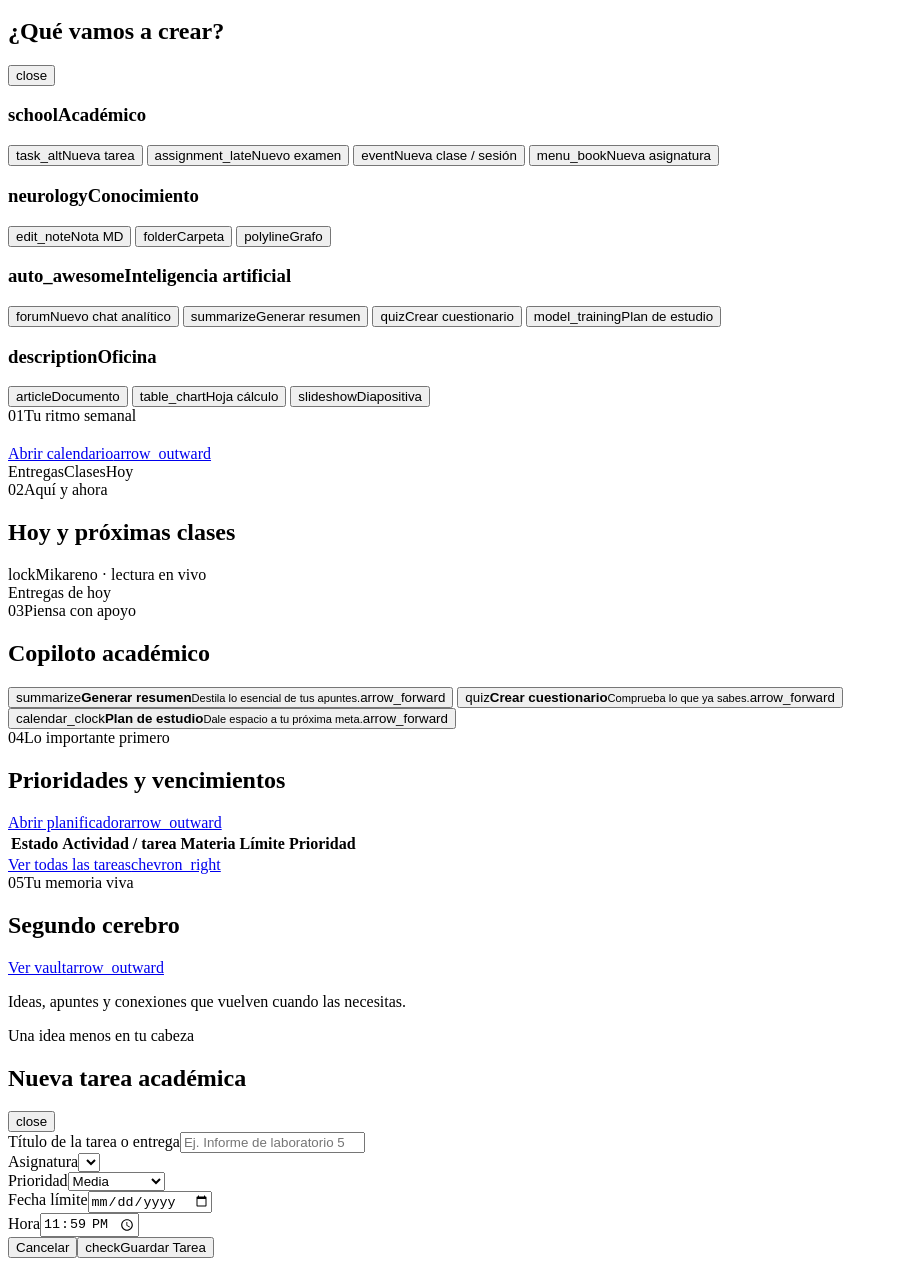
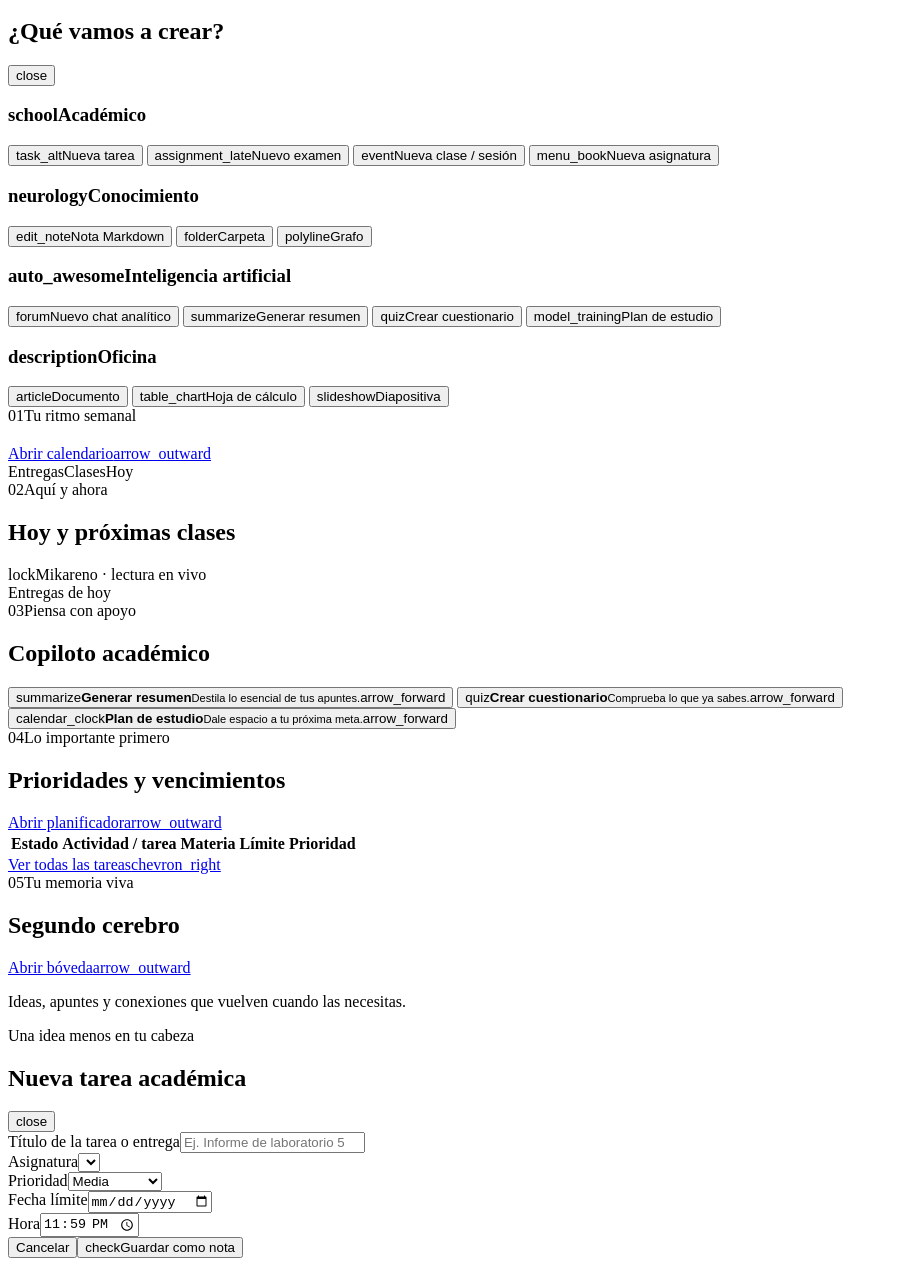
Before and after one commit to gaboexperimetos-ui/automaticaion-bida-, a plain HTML site: page static/stitch-v2/_content/clean/index.html in a window 1280 px wide. Shown: the part 139-1413 px from the top of the page, without its empty margins (0-898 px from the left). Drawn offline with Linux system fonts and the light colour scheme.

Commit message:
Pulir textos del panel principal y aclarar la captura de tareas

```diff
--- a/static/stitch-v2/_content/clean/index.html
+++ b/static/stitch-v2/_content/clean/index.html
@@ -43,7 +43,7 @@
         <section class="nova-create-group">
           <h3><span class="material-symbols-outlined" aria-hidden="true">neurology</span>Conocimiento</h3>
           <div class="nova-create-grid three">
-            <button type="button"><span class="material-symbols-outlined" aria-hidden="true">edit_note</span><span>Nota MD</span></button>
+            <button type="button"><span class="material-symbols-outlined" aria-hidden="true">edit_note</span><span>Nota Markdown</span></button>
             <button type="button"><span class="material-symbols-outlined" aria-hidden="true">folder</span><span>Carpeta</span></button>
             <button type="button"><span class="material-symbols-outlined" aria-hidden="true">polyline</span><span>Grafo</span></button>
           </div>
@@ -61,7 +61,7 @@
           <h3><span class="material-symbols-outlined" aria-hidden="true">description</span>Oficina</h3>
           <div class="nova-create-grid three">
             <button type="button"><span class="material-symbols-outlined" aria-hidden="true">article</span><span>Documento</span></button>
-            <button type="button"><span class="material-symbols-outlined" aria-hidden="true">table_chart</span><span>Hoja cálculo</span></button>
+            <button type="button"><span class="material-symbols-outlined" aria-hidden="true">table_chart</span><span>Hoja de cálculo</span></button>
             <button type="button"><span class="material-symbols-outlined" aria-hidden="true">slideshow</span><span>Diapositiva</span></button>
           </div>
         </section>
@@ -127,7 +127,7 @@
     <section class="nova-panel nova-notes" aria-labelledby="notes-card-title">
       <header class="nova-panel-header">
         <div><span class="nova-section-number">05</span><span class="nova-label">Tu memoria viva</span><h2 id="notes-card-title">Segundo cerebro</h2></div>
-        <a class="nova-link" href="/dashboard/notes">Ver vault<span class="material-symbols-outlined" aria-hidden="true">arrow_outward</span></a>
+        <a class="nova-link" href="/dashboard/notes">Abrir bóveda<span class="material-symbols-outlined" aria-hidden="true">arrow_outward</span></a>
       </header>
       <p class="nova-panel-intro">Ideas, apuntes y conexiones que vuelven cuando las necesitas.</p>
       <div class="nova-notes-list"><!--SLOT:NOTES--></div>
@@ -145,10 +145,10 @@
       <form class="nova-task-form" onsubmit="event.preventDefault();">
         <div class="nova-field full"><label for="quick-task-title">Título de la tarea o entrega</label><input id="quick-task-title" type="text" placeholder="Ej. Informe de laboratorio 5" autocomplete="off"/></div>
         <div class="nova-field"><label for="quick-task-subject">Asignatura</label><select id="quick-task-subject"><!--SLOT:SUBJECT_OPTIONS--></select></div>
-        <div class="nova-field"><label for="quick-task-priority">Prioridad</label><select id="quick-task-priority"><option>Alta (Crítica)</option><option selected>Media</option><option>Baja</option></select></div>
+        <div class="nova-field"><label for="quick-task-priority">Prioridad</label><select id="quick-task-priority"><option>Alta (crítica)</option><option selected>Media</option><option>Baja</option></select></div>
         <div class="nova-field"><label for="quick-task-date">Fecha límite</label><input id="quick-task-date" type="date"/></div>
         <div class="nova-field"><label for="quick-task-time">Hora</label><input id="quick-task-time" type="time" value="23:59"/></div>
-        <div class="nova-task-actions"><button class="nova-button nova-button-quiet" id="cancel-modal-btn" type="button">Cancelar</button><button class="nova-button nova-button-primary" type="submit"><span class="material-symbols-outlined" aria-hidden="true">check</span>Guardar Tarea</button></div>
+        <div class="nova-task-actions"><button class="nova-button nova-button-quiet" id="cancel-modal-btn" type="button">Cancelar</button><button class="nova-button nova-button-primary" id="save-task-as-note" type="submit"><span class="material-symbols-outlined" aria-hidden="true">check</span>Guardar como nota</button></div>
       </form>
     </div>
   </div>
```
